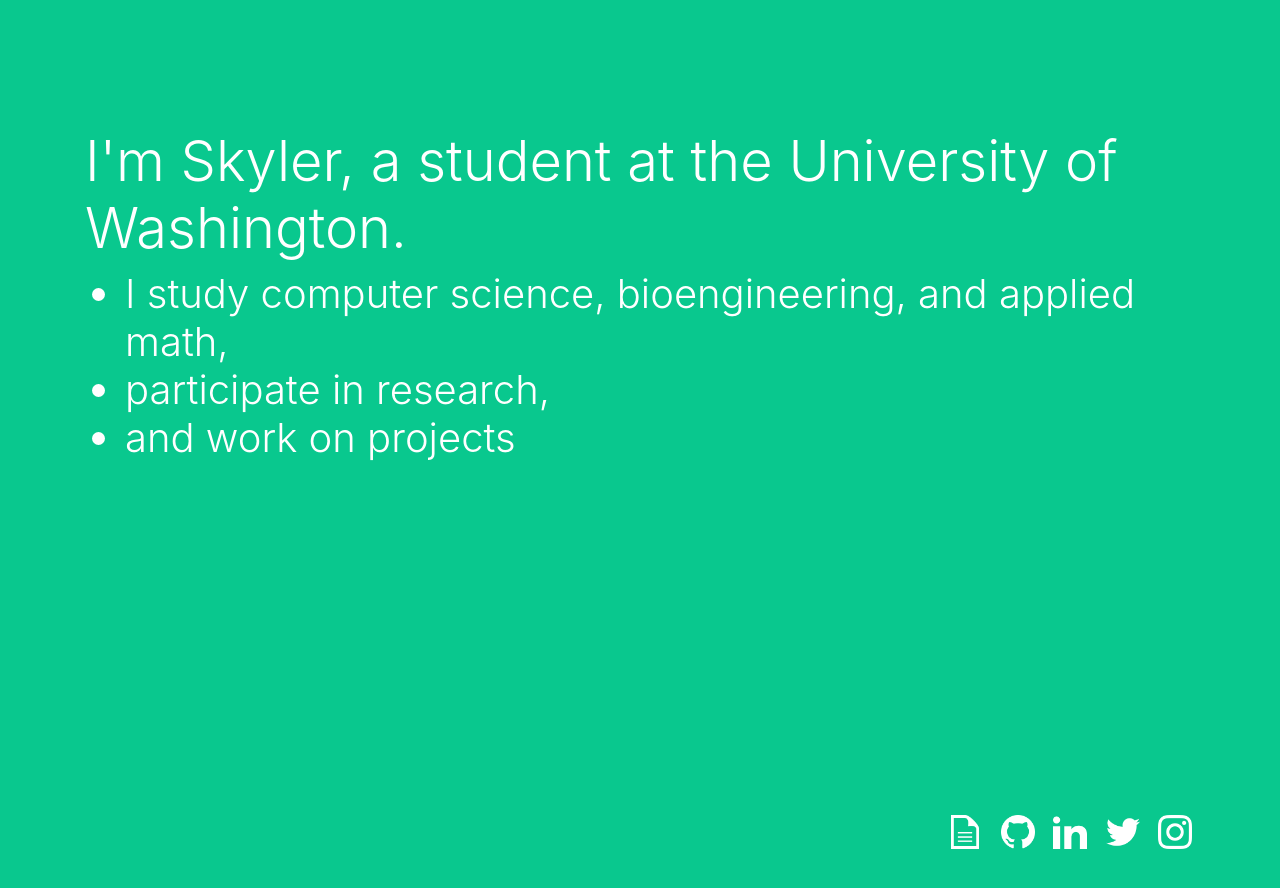
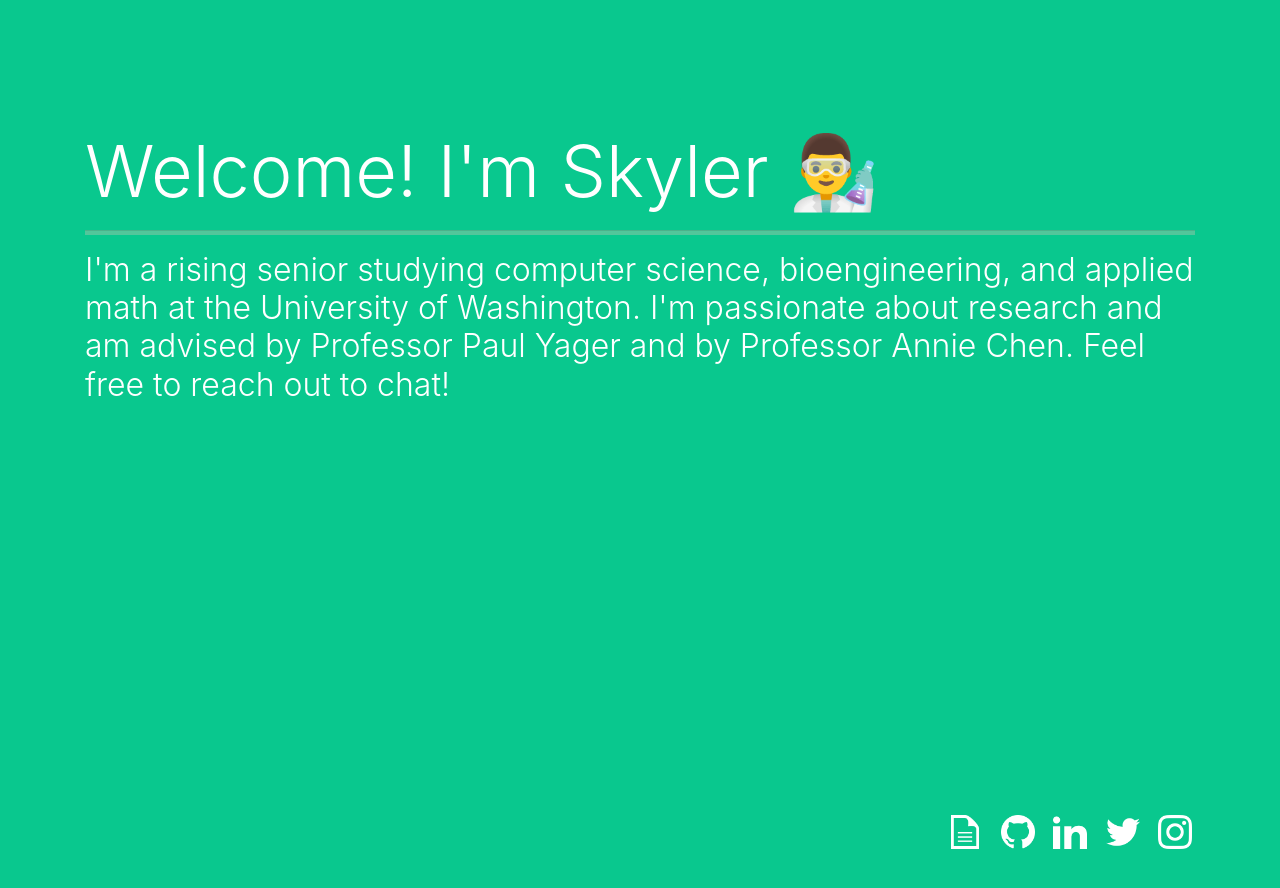
Before and after one commit to shallinan1/shallinan1.github.io, a Jekyll site: the page index.html, which Jekyll copies as it is, in a window 1280 px wide. Shown: the top 888 px of the page. Built offline with Jekyll 4.4.1, drawn with Linux system fonts in a browser that asks for light colours.

Commit message:
Change bio

```diff
--- a/css/custom.css
+++ b/css/custom.css
@@ -5,6 +5,14 @@ body {
 
 html, body {
 	height: 100%;
+}
+hr {
+	background-color: #53c69b;
+	height:0.2em;
+}
+
+#inline {
+	display: inline;
 }
 
 #page-content {
--- a/index.html
+++ b/index.html
@@ -18,17 +18,14 @@
 	<body class = "d-flex flex-column">
 		<main id = "page-content">
 			<div class = "container mainbody">
-				<h4 class = "display-4">I'm Skyler, a student at the University of Washington.</h4>
+					<h4 class = "display-3 inline">Welcome! I'm Skyler 👨‍🔬</h4> <!-- <img src="" alt="Skyler"> -->
+				<hr>
 
 			</div>
 			<div class = "container">
-				<h1 class = "thin">
-					<ul>
-						<li> I study computer science, bioengineering, and applied math, </li>
-						<li> participate in research, </li>
-						<li> and work on projects</li>
-					</ul>
-				</h1>
+				<h2 class = "thin">
+				I'm a rising senior studying computer science, bioengineering, and applied math at the University of Washington. I'm passionate about research and am advised by Professor Paul Yager and by Professor Annie Chen. Feel free to reach out to chat!
+				</h2>
 			</div>
 		</main>
 
```
